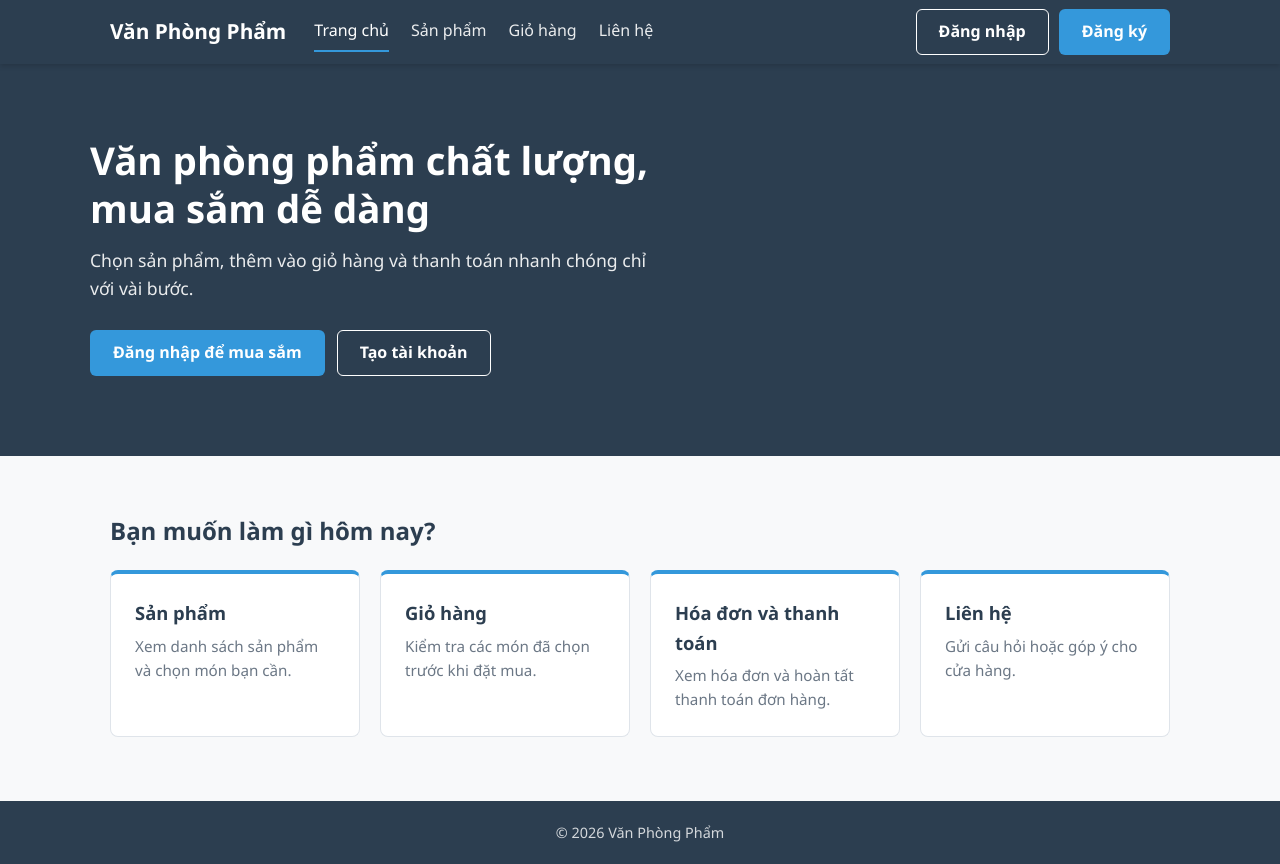
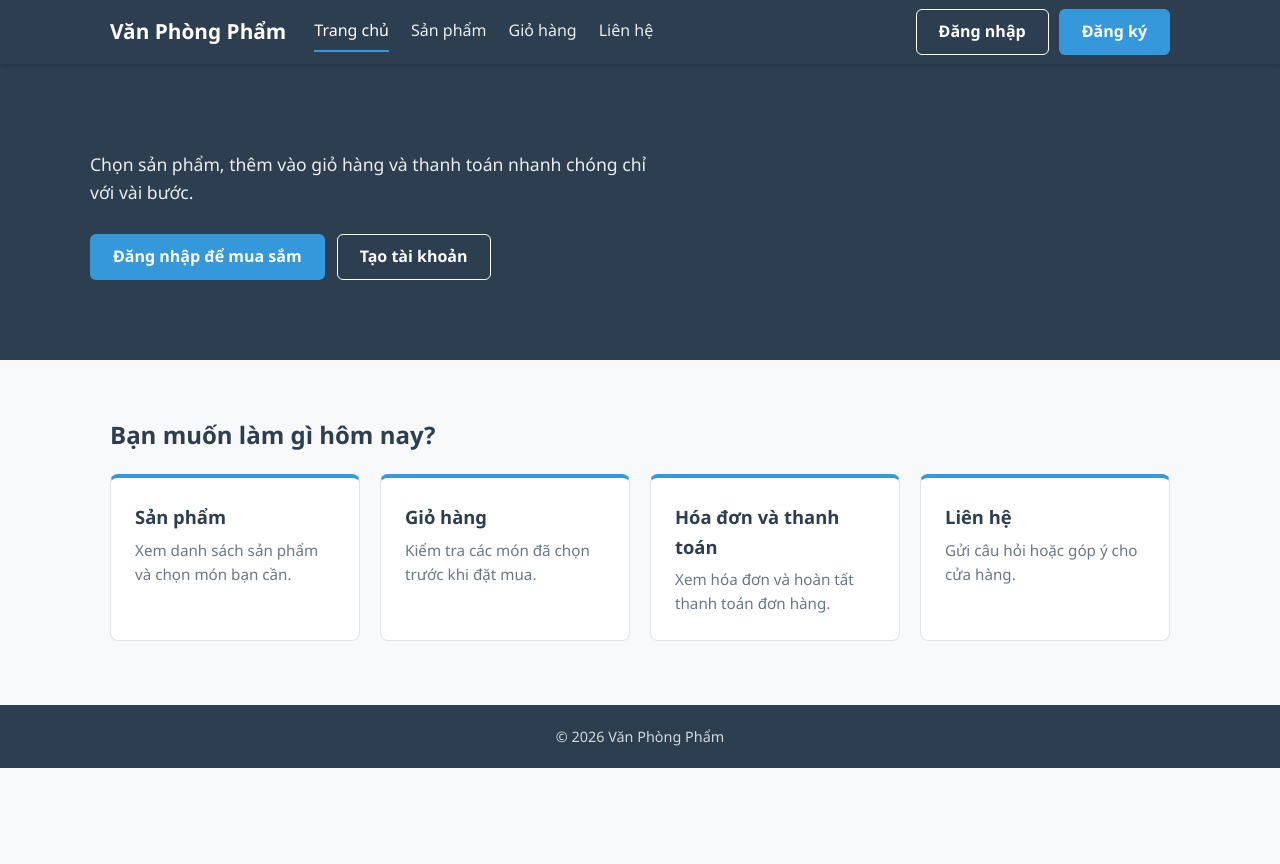
Before and after one commit to dinhmanhda/baitaplon, a plain HTML site: page index.html in a window 1280 px wide. After the commit the page ends 800 px from the top, so only its background shows below. Drawn offline with Linux system fonts and the light colour scheme.

Commit message:
Update hero section heading in index.html

```diff
--- a/index.html
+++ b/index.html
@@ -130,7 +130,7 @@
 
 <section class="hero">
   <div class="hero-inner">
-    <h1>Văn phòng phẩm chất lượng, mua sắm dễ dàng</h1>
+
     <p>Chọn sản phẩm, thêm vào giỏ hàng và thanh toán nhanh chóng chỉ với vài bước.</p>
     <div class="hero-actions" id="heroActions"></div>
   </div>
```
